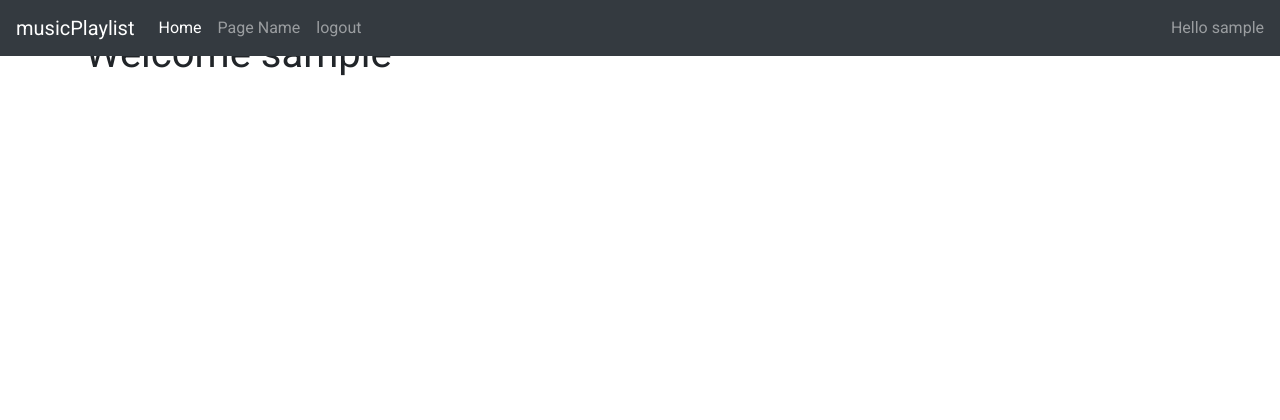
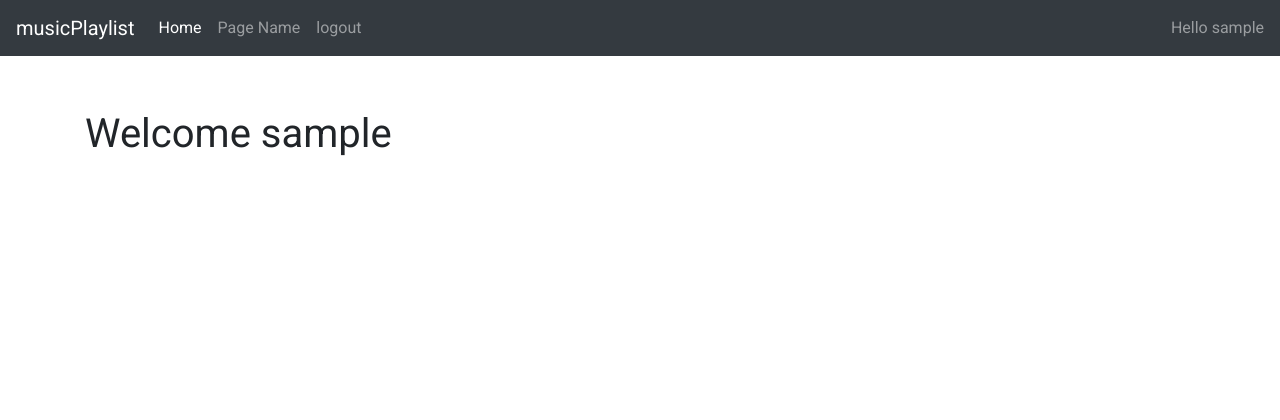
Before and after one commit to rvheng/musicPlaylist, a PHP site: page /user/ in a window 1280 px wide. Shown: the top 420 px of the page. Run offline with PHP 8.4, Linux system fonts and the light colour scheme; the visitor is signed in with stand-in values (Sample User, id 1); tables that the repository leaves empty or names only in its code hold one stand-in row (values such as "Sample post").

Commit message:
fit to css page top margin

```diff
--- a/css/style.css
+++ b/css/style.css
@@ -48,5 +48,5 @@ body > .container {
   margin-top: 150px;
 }
 .header-breath {
-  margin-top: 0;
+  margin-top: 80px;
 }
```
